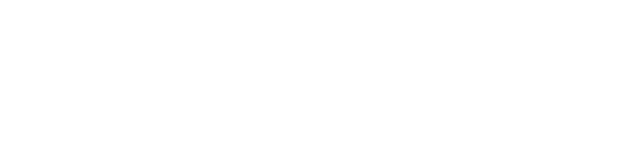
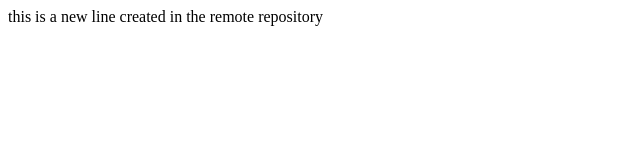
Before and after one commit to kwakuben/myGitProjectDir, a plain HTML site: page index.html in a window 1280 px wide. Shown: the whole page, without its empty margins (0-640 px from the left). Drawn offline with Linux system fonts and the light colour scheme.

Commit message:
adding a new html tag in the remote repository

```diff
--- a/index.html
+++ b/index.html
@@ -4,6 +4,11 @@
 </head>
 
 <body>
+
+  <H>
+    this is a new line created in the remote repository
+  </H>
+
 </body>
 
 
```
